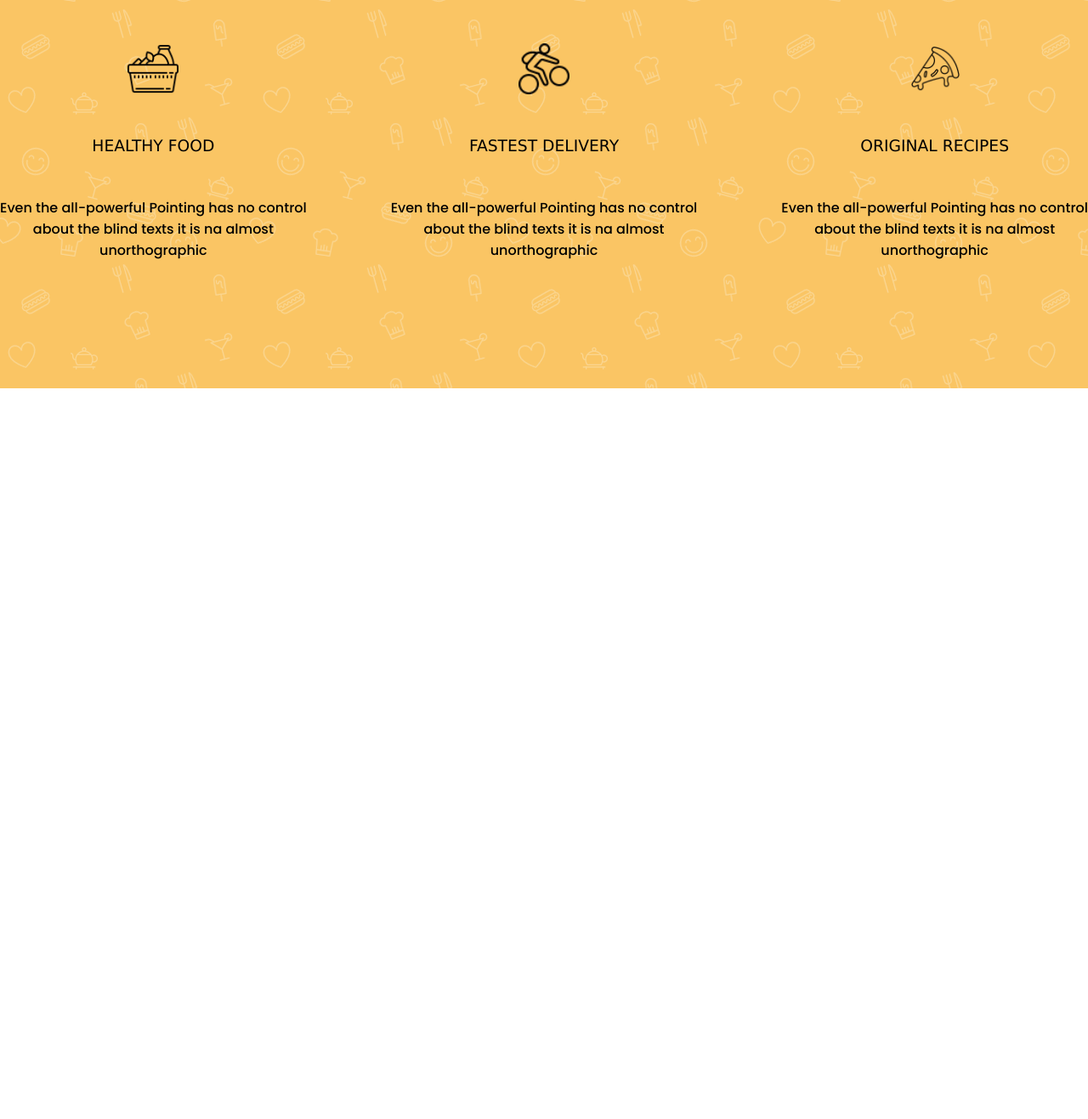
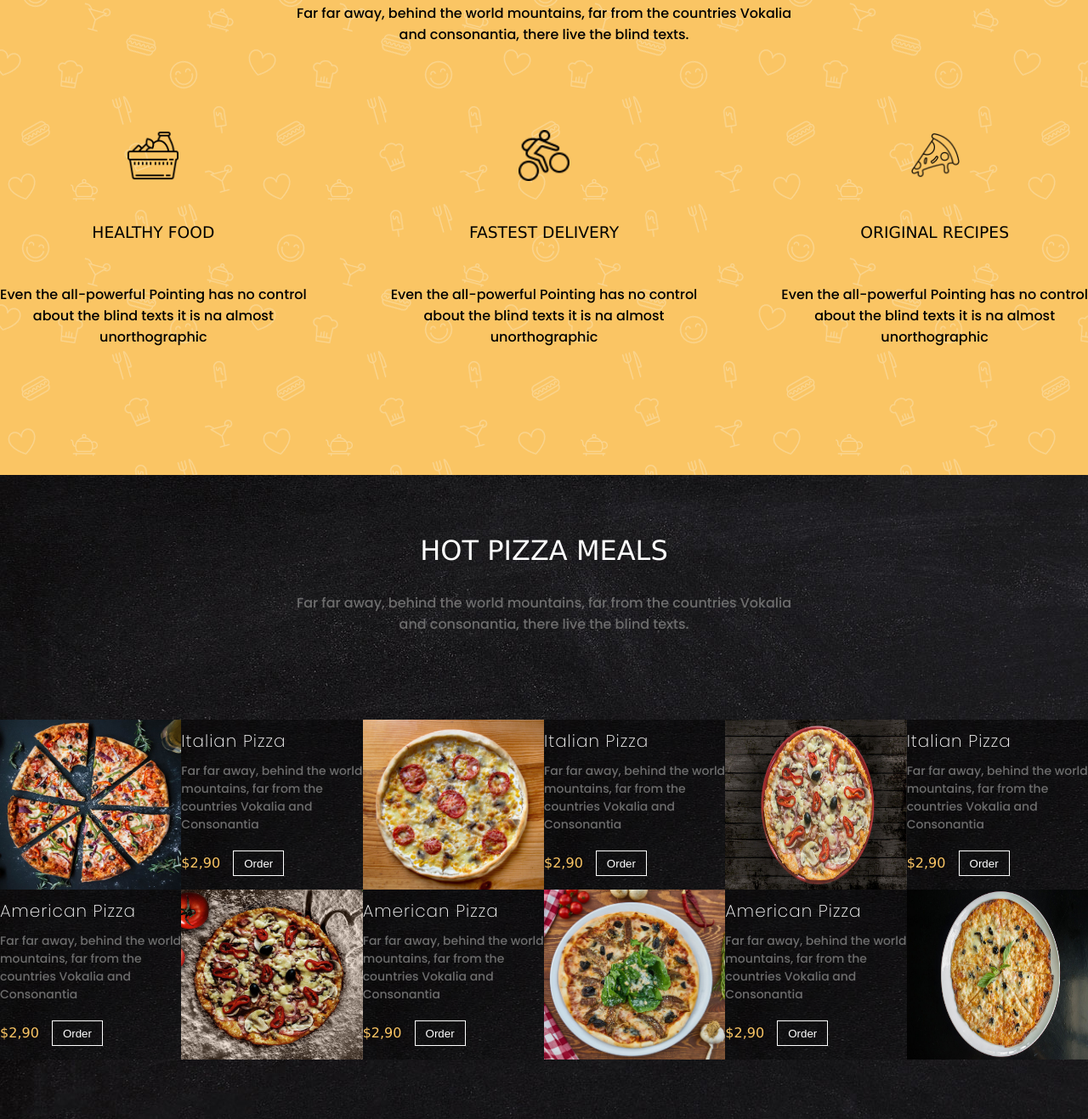
Before and after one commit to neakros/webpackPizza, a website built with webpack: page src/template.html in a window 1280 px wide. Shown: the part 1929-3246 px from the top of the page at 85% size. Before the commit the page ends 2386 px from the top, so only its background shows below. Built offline with nearby package versions, Linux system fonts and the light colour scheme; a web font is replaced by a local one.

Commit message:
finishHotMeals

```diff
--- /dev/null
+++ b/src/styles/_hotMeals.scss
@@ -0,0 +1,83 @@
+.hot_meals_wrapper {
+  padding: 70px 0 70px 0;
+  background: url("../assets/bg_4.jpg");
+  text-align: center;
+}
+
+.meals_img_wrapper {
+  margin-top: 100px;
+  display: flex;
+  align-items: center;
+  justify-content: center;
+}
+
+.hot_meals_text {
+  h1 {
+    text-transform: uppercase;
+    color: white;
+    font-weight: 200;
+    margin-bottom: 30px;
+  }
+  p {
+    color: rgb(109,109,109);
+    font-family: 'Poppins';
+  }
+}
+
+.hot_meals_img {
+  max-width: 250px;
+  height: 400px;
+  img {
+    width: 100%;
+    max-width: 250px;
+    height: 200px;
+  }
+  .hot_img_content {
+    max-width: 250px;
+    height: 200px;
+    text-align: left;
+   p {
+     color: rgb(109,109,109);
+     font-family: 'Poppins';
+     font-size: 14px;
+   }
+
+    h3 {
+      font-family: 'Poppins';
+      padding: 10px 0;
+      font-weight: 200;
+      font-size: 20px;
+      letter-spacing: 1px;
+      color: white;
+    }
+    background: linear-gradient( rgba(0, 0, 0, 0.2), rgba(0, 0, 0, 0.2)),
+    url("../assets/bg_4.jpg");
+  }
+}
+
+.img_content_price {
+  padding: 20px 0;
+  text-align: start;
+  .active_img_price,
+  button:hover {
+    background-color: rgb(250,197,100);
+    border: none;
+  }
+  span {
+    color: rgb(250,197,100);
+  }
+  button {
+    cursor: pointer;
+    margin-left: 10px;
+    width: 60px;
+    height: 30px;
+    background: none;
+    color: white;
+    border: 1px solid white;
+  }
+}
+
+.revers {
+  display: flex;
+  flex-direction: column-reverse;
+}
--- a/src/styles/_welcome.scss
+++ b/src/styles/_welcome.scss
@@ -68,6 +68,7 @@
     }
     p{
       color: rgb(109,109,109);
+      font-family: 'Poppins';
       font-size: 20px;
       font-weight: 200;
       margin: 50px 40px;
--- a/src/styles/index.scss
+++ b/src/styles/index.scss
@@ -3,3 +3,4 @@
 @import 'swiper';
 @import 'welcome';
 @import 'service';
+@import 'hotMeals';
--- a/src/template.html
+++ b/src/template.html
@@ -177,6 +177,88 @@
         </div>
     </div>
 </div>
+<div class="hot_meals_wrapper">
+    <div class="hot_meals_text">
+        <h1>hot pizza meals</h1>
+        <p>Far far away, behind the world mountains, far from the countries Vokalia<br>
+            and consonantia, there live the blind texts.</p>
+    </div>
+    <div class="meals_img_wrapper">
+        <div class="hot_meals_img">
+            <img src="assets/pizza-1.jpg" alt="pizza image">
+            <div class="hot_img_content">
+                <h3>American Pizza</h3>
+                <p>Far far away, behind the world mountains, far from the countries Vokalia
+                    and Consonantia</p>
+                <div class="img_content_price">
+                    <span>$2,90</span>
+                    <button>Order</button>
+                </div>
+            </div>
+        </div>
+        <div class="hot_meals_img revers">
+            <img src="assets/pizza-4.jpg" alt="pizza image">
+            <div class="hot_img_content">
+                <h3>Italian Pizza</h3>
+                <p>Far far away, behind the world mountains, far from the countries Vokalia
+                    and Consonantia</p>
+                <div class="img_content_price">
+                    <span>$2,90</span>
+                    <button>Order</button>
+                </div>
+            </div>
+        </div>
+        <div class="hot_meals_img">
+            <img src="assets/pizza-2.jpg" alt="pizza image">
+            <div class="hot_img_content">
+                <h3>American Pizza</h3>
+                <p>Far far away, behind the world mountains, far from the countries Vokalia
+                    and Consonantia</p>
+                <div class="img_content_price">
+                    <span>$2,90</span>
+                    <button>Order</button>
+                </div>
+            </div>
+        </div>
+        <div class="hot_meals_img revers">
+            <img src="assets/pizza-5.jpg" alt="pizza image">
+            <div class="hot_img_content">
+                <h3>Italian Pizza</h3>
+                <p>Far far away, behind the world mountains, far from the countries Vokalia
+                    and Consonantia</p>
+                <div class="img_content_price">
+                    <span>$2,90</span>
+                    <button>Order</button>
+                </div>
+            </div>
+        </div>
+        <div class="hot_meals_img">
+            <img src="assets/pizza-3.jpg" alt="pizza image">
+            <div class="hot_img_content">
+                <h3>American Pizza</h3>
+                <p>Far far away, behind the world mountains, far from the countries Vokalia
+                    and Consonantia</p>
+                <div class="img_content_price">
+                    <span>$2,90</span>
+                    <button>Order</button>
+                </div>
+            </div>
+        </div>
+        <div class="hot_meals_img revers">
+            <img src="assets/pizza-6.jpg" alt="pizza image">
+            <div class="hot_img_content">
+                <h3>Italian Pizza</h3>
+                <p>Far far away, behind the world mountains, far from the countries Vokalia
+                    and Consonantia</p>
+                <div class="img_content_price">
+                    <span>$2,90</span>
+                    <button>Order</button>
+                </div>
+            </div>
+        </div>
+    </div>
+
+</div>
 
 <!--    <div id="root"></div>-->
 </body>
```
Also changed, not shown: src/assets/pizza-1.jpg (added), src/assets/pizza-2.jpg (added), src/assets/pizza-3.jpg (added), src/assets/pizza-4.jpg (added), src/assets/pizza-5.jpg (added), src/assets/pizza-6.jpg (added), src/assets/pizza-8.jpg (added).
